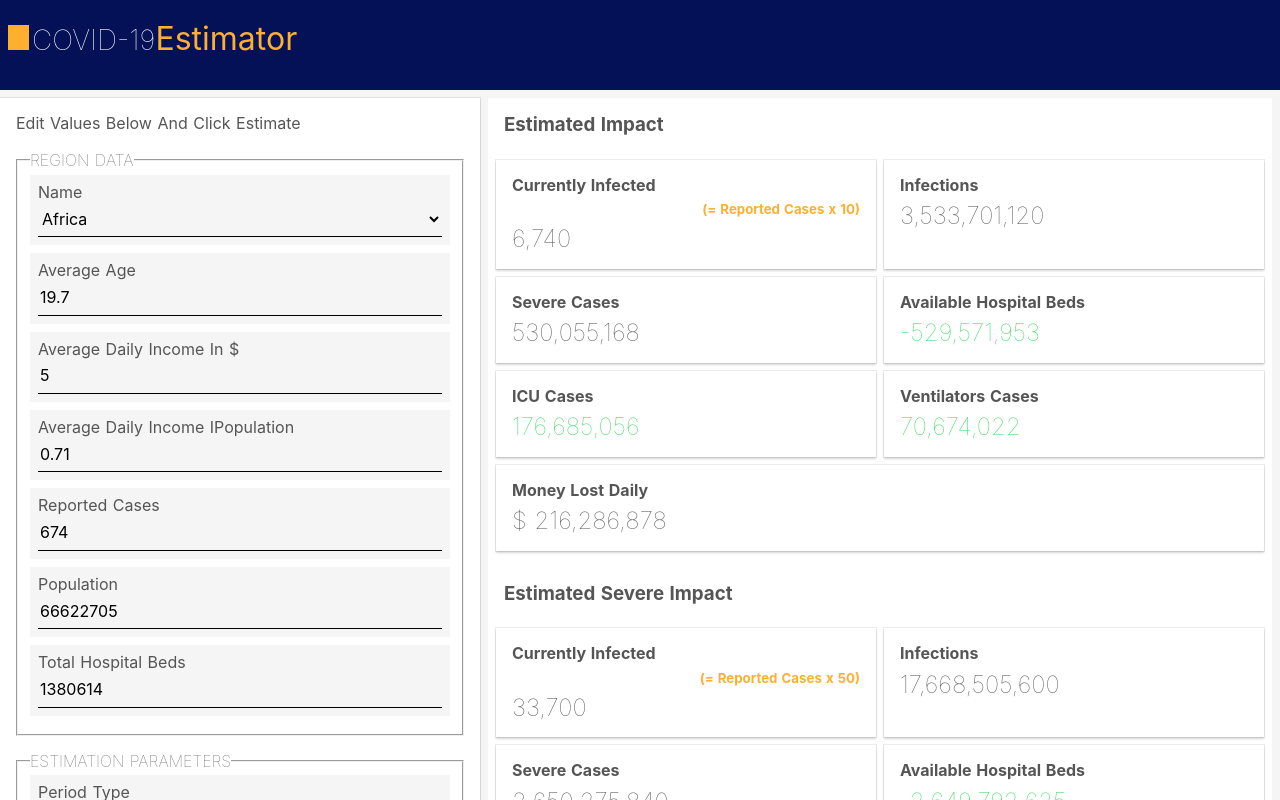
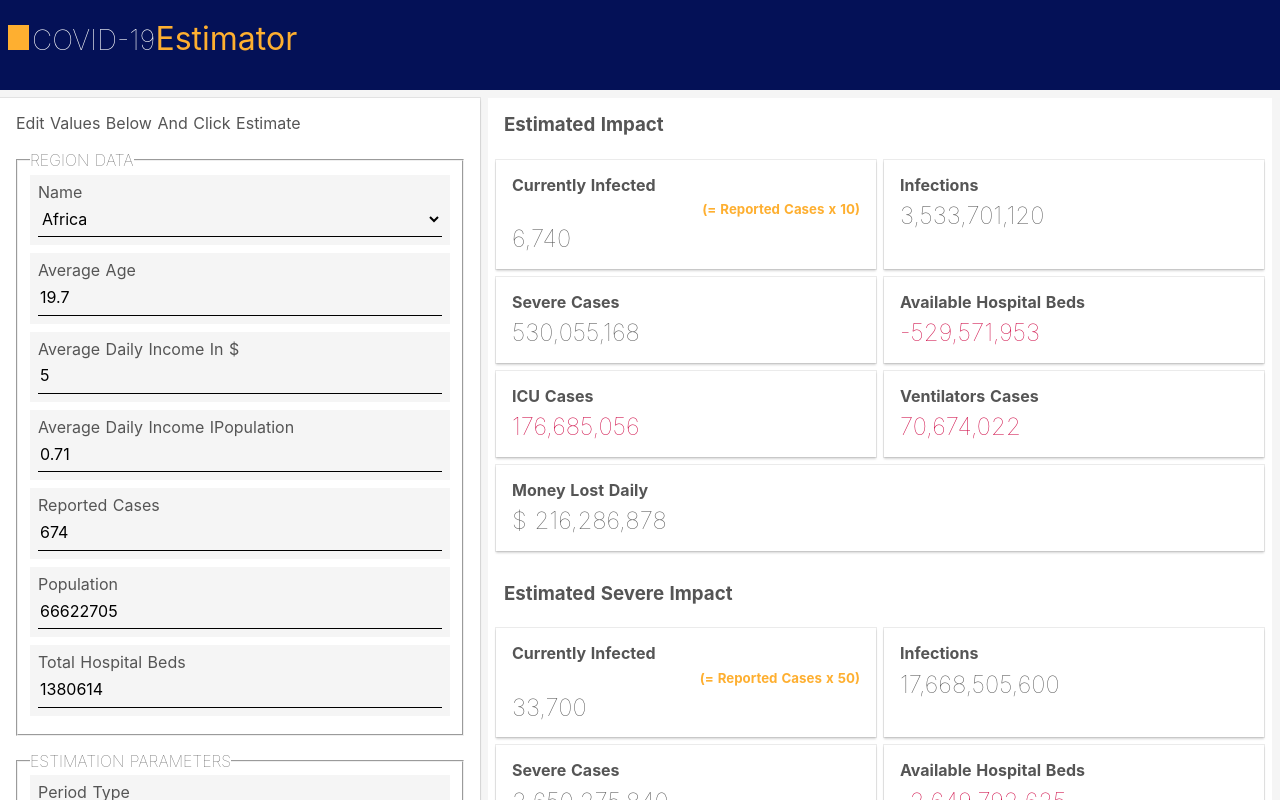
Before and after one commit to mugen64/sdg-covid-19-estimator-online, a Nuxt app: page / in a window 1280 px wide. Shown: the top 800 px of the page. Built offline with nearby package versions, Linux system fonts and the light colour scheme.

Commit message:
Solved mix between danger and success colors

```diff
--- a/css/_variables.scss
+++ b/css/_variables.scss
@@ -3,8 +3,8 @@ $primary-light : #d3d6e9;
 $primary-dark:  #00093a;
 
 $secondary : #FEAF30;
-$danger : rgb(54, 218, 92);
-$success : rgb(206, 7, 67);
+$danger : rgb(206, 7, 67);
+$success : rgb(54, 218, 92);
 
 $black: #000;
 $dark: #555;
```
